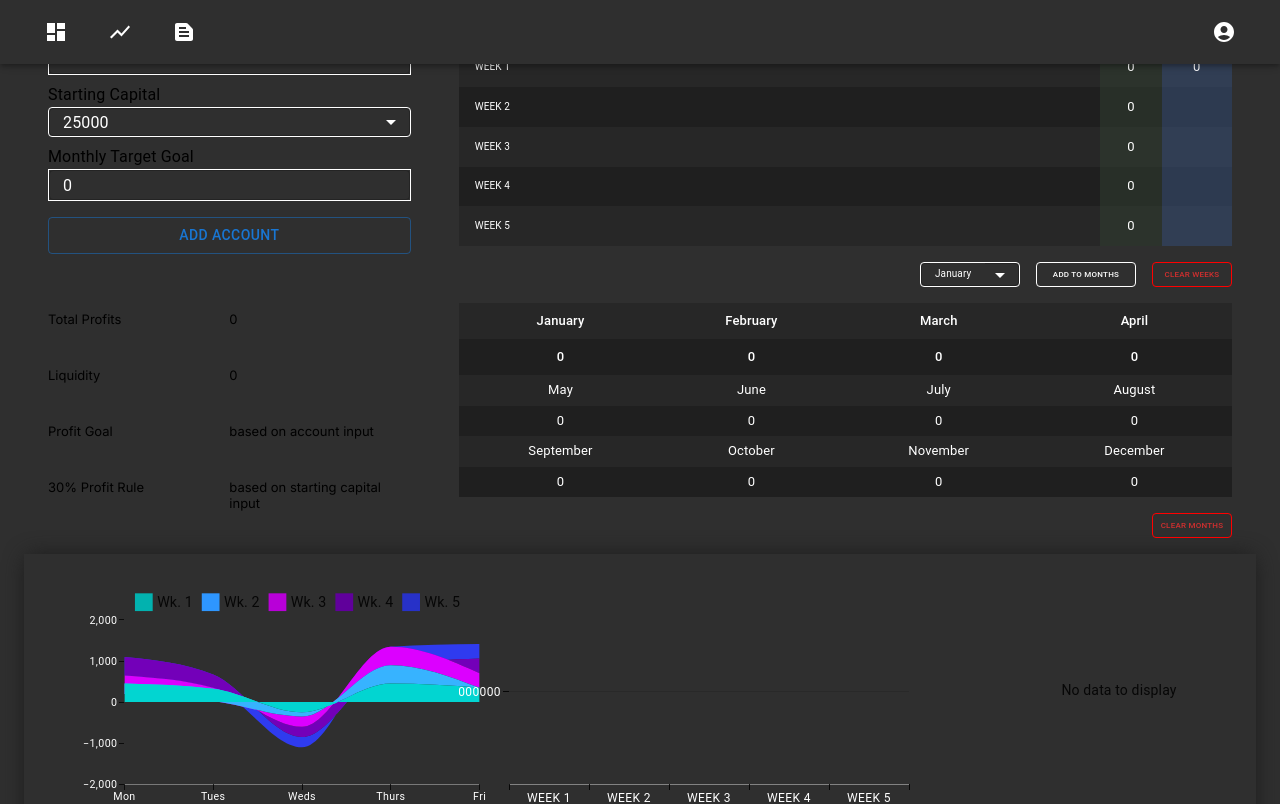
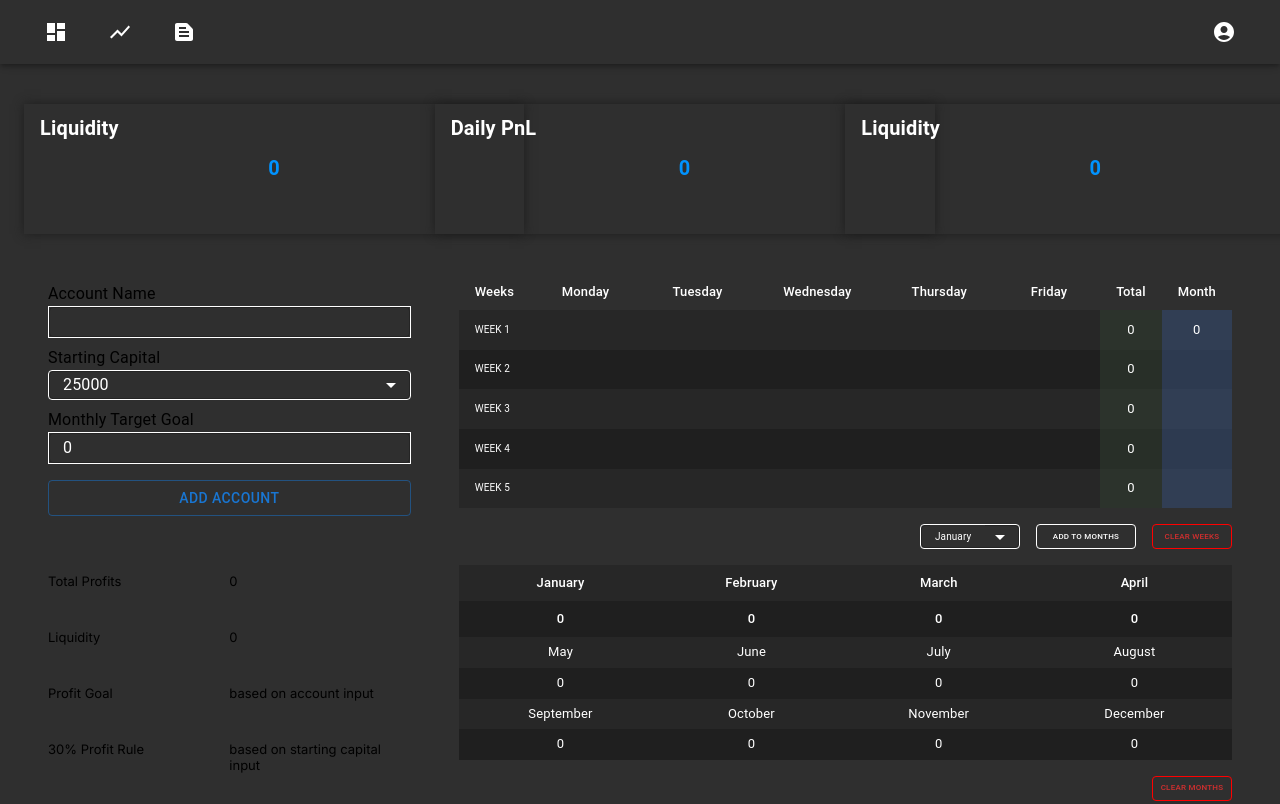
Before and after one commit to mikeemorales/day-trading-journal, a Next.js app: page /dashboard in a window 1280 px wide. Shown: the top 804 px of the page. Built offline with nearby package versions, Linux system fonts and the light colour scheme.

Commit message:
added new components

```diff
--- a/src/app/components/accountsContext.tsx
+++ b/src/app/components/accountsContext.tsx
@@ -15,11 +15,11 @@ export const useAccountContext = () => {
   return context;
 };
 
-export const AccountProvider = ({ children }: {children: React.ReactNode}) => {
+export const AccountProvider = ({ children }: { children: React.ReactNode }) => {
   const [liquidity, setLiquidity] = useState<number>(0);
 
   const updateLiquidity = (newLiquidity: number) => {
-    setLiquidity(newLiquidity);
+    setLiquidity((prevLiquidity) => prevLiquidity + newLiquidity);
   };
 
   return (
--- a/src/app/dashboard/accounts.tsx
+++ b/src/app/dashboard/accounts.tsx
@@ -1,8 +1,6 @@
-"use client"
+"use client";
 import React, { useState } from 'react';
-import {
-  Table, TableBody, TableCell, TableContainer, TableHead, TableRow, Container, Button,
-} from '@mui/material';
+import { Table, TableBody, TableCell, TableContainer, TableHead, TableRow, Container, Button } from '@mui/material';
 import { useAccountContext } from '../components/accountsContext';
 import AccountForm from './accountsForm';
 
@@ -26,11 +24,13 @@ const AccountNames = () => {
     const newAccount = createData(name, accountType, monthlyGoal);
     setRows([newAccount, ...Array(4).fill(createData())]);
     setAccountCreated(true);
+    updateLiquidity(accountType);
   };
 
   const handleClearAccount = () => {
     setRows(Array(5).fill(createData()));
     setAccountCreated(false);
+    updateLiquidity(-liquidity);
   };
 
   return (
@@ -53,7 +53,7 @@ const AccountNames = () => {
                 <TableRow key={index} sx={{ '& td, & th': { border: 0 }, mb: 5, height: '2.5rem', backgroundColor: index % 2 === 0 ? '#272727' : '#1F1F1F' }}>
                   <TableCell component="th" scope="row" sx={{ fontSize: 'x-small', color: 'white' }}>{row.name || ''}</TableCell>
                   <TableCell align="center" sx={{ fontSize: 'x-small', color: 'white' }}>{row.accountType || ''}</TableCell>
-                  <TableCell align="center" sx={{ fontSize: 'x-small', color: 'white' }}>{row.name ? row.liquidity + liquidity : ''}</TableCell>
+                  <TableCell align="center" sx={{ fontSize: 'x-small', color: 'white' }}>{row.name ? liquidity : ''}</TableCell>
                   <TableCell align="center" sx={{ fontSize: 'x-small', color: 'white' }}>{row.monthlyGoal || ''}</TableCell>
                   <TableCell align="center">
                     {index === 0 && row.name && (
--- /dev/null
+++ b/src/app/dashboard/boxDailyPnL.tsx
@@ -0,0 +1,17 @@
+import React from 'react';
+import { Box, Typography } from '@mui/material';
+
+const BoxDailyPnL = ({ dailyPnL }: { dailyPnL: number | null }) => {
+  return (
+    <Box sx={{ display: 'flex', flexDirection: 'column', width: 500, height: 130, mx: 'auto', boxShadow: '0px 0px 10px #1e1e1e' }}>
+      <Typography variant='h6' fontWeight='bold' sx={{ pt: 1, pl: 2, color: '#FFFFFF' }}>
+        Daily PnL
+      </Typography>
+      <Typography variant='h6' fontWeight='bold' sx={{ display: 'flex', justifyContent: 'center', pt: 1, color: dailyPnL! < 0 ? '#FF4040' : '#0093FF' }}>
+        {dailyPnL !== null ? dailyPnL : 0}
+      </Typography>
+    </Box>
+  );
+}
+
+export default BoxDailyPnL;
--- /dev/null
+++ b/src/app/dashboard/boxLiquidity.tsx
@@ -0,0 +1,20 @@
+import React from 'react';
+import { Box, Typography } from '@mui/material';
+import { useAccountContext } from '../components/accountsContext';
+
+const BoxLiquidity = () => {
+  const { liquidity } = useAccountContext();
+
+  return (
+    <Box sx={{ display: 'flex', flexDirection: 'column', width: 500, height: 130, mx: 'auto', boxShadow: '0px 0px 10px #1e1e1e' }}>
+      <Typography variant='h6' fontWeight='bold' sx={{ pt: 1, pl: 2, color: '#FFFFFF' }}>
+          Liquidity
+        </Typography>
+        <Typography variant='h6' fontWeight='bold' sx={{ display: 'flex', justifyContent: 'center', pt: 1, color: liquidity < 0 ? '#FF4040' : '#0093FF' }}>
+          {liquidity}
+        </Typography>
+    </Box>
+  );
+}
+
+export default BoxLiquidity;
--- a/src/app/dashboard/mainLayout.tsx
+++ b/src/app/dashboard/mainLayout.tsx
@@ -18,6 +18,8 @@ import { SelectChangeEvent } from '@mui/material/Select';
 import { getAuth, signOut } from 'firebase/auth';
 import { useRouter } from 'next/navigation';
 import TradePercentage from './tradePercentage';
+import BoxLiquidity from './boxLiquidity';
+import BoxDailyPnL from './boxDailyPnL';
 
 const MainLayout: React.FC = () => {
   const [weeklyTotals, setWeeklyTotals] = useState<number[]>([0, 0, 0, 0, 0]);
@@ -25,6 +27,7 @@ const MainLayout: React.FC = () => {
   const [selectedMonth, setSelectedMonth] = useState<number>(0);
   const [dailyData, setDailyData] = useState<number[]>([]);
   const [anchorEl, setAnchorEl] = useState<null | HTMLElement>(null);
+  const [dailyPnL, setDailyPnL] = useState<number | null>(null);
 
   const router = useRouter();
 
@@ -89,12 +92,22 @@ const MainLayout: React.FC = () => {
           </Menu>
         </Toolbar>
       </AppBar>
-      <Container maxWidth={false} sx={{ height: '100vh', padding: 0, margin: 0, mt: 8, display: 'flex', justifyContent: 'center', alignItems: 'center' }}>
+      <Container maxWidth={false} sx={{ height: '100%', padding: 0, margin: 0, mt: 8, display: 'flex', justifyContent: 'center', alignItems: 'center' }}>
         <Grid container>
-          <Grid xs={4} sx={{ backgroundColor: '#2F2F2F', mt: -9 }}>
+          <Grid xs={4} sx={{  mt: 5 }}>
+            <BoxLiquidity/>
+          </Grid>
+          <Grid xs={4} sx={{ mt: 5 }}>
+          <BoxDailyPnL dailyPnL={dailyPnL} />
+          </Grid>
+          <Grid xs={4} sx={{ mt: 5, mb: 5 }}>
+          <BoxLiquidity/>
+          </Grid>
+
+          <Grid xs={4} sx={{ backgroundColor: '#2F2F2F' }}>
             <AccountNames />
           </Grid>
-          <Grid xs={8} sx={{ backgroundColor: '#2F2F2F', mt: -9 }}>
+          <Grid xs={8} sx={{ backgroundColor: '#2F2F2F' }}>
             <WeeklyDataGrid
                 setWeeklyTotals={setWeeklyTotals}
                 weeklyTotals={weeklyTotals}
@@ -103,6 +116,7 @@ const MainLayout: React.FC = () => {
                 selectedMonth={selectedMonth}
                 handleMonthChange={handleMonthChange}
                 setDailyData={setDailyData}
+                setDailyPnLValue={setDailyPnL}
             />
           </Grid>
           <Grid xs={4} sx={{ backgroundColor: '#2F2F2F', mt: -5 }}>
@@ -112,7 +126,7 @@ const MainLayout: React.FC = () => {
             <MonthlyDataGrid monthlyTotals={monthlyTotals} setMonthlyTotals={setMonthlyTotals} />
           </Grid>
 
-          <Box sx={{ width: '100%', boxShadow: '0px 0px 20px #1e1e1e', borderRadius: 3, mt: -7, pb: 5 }}>
+          <Box sx={{ width: '100%', boxShadow: '0px 0px 10px #1e1e1e', borderRadius: 3, mt: -7, pb: 5, mb: 3 }}>
             <Grid container>
               <Grid xs={4} sx={{ backgroundColor: '#2F2F2F' }}>
                 <TradePercentage/>
--- a/src/app/dashboard/weeklyDataGrid.tsx
+++ b/src/app/dashboard/weeklyDataGrid.tsx
@@ -42,6 +42,7 @@ const WeeklyDataGrid = ({
   selectedMonth,
   handleMonthChange,
   setDailyData,
+  setDailyPnLValue,
 }: {
   setWeeklyTotals: React.Dispatch<React.SetStateAction<number[]>>;
   weeklyTotals: number[];
@@ -50,10 +51,12 @@ const WeeklyDataGrid = ({
   selectedMonth: number;
   handleMonthChange: (event: SelectChangeEvent<number>) => void;
   setDailyData: React.Dispatch<React.SetStateAction<number[]>>;
+  setDailyPnLValue: React.Dispatch<React.SetStateAction<number | null>>;
 }) => {
   const [rows, setRows] = useState<RowData[]>([]);
   const { liquidity, updateLiquidity } = useAccountContext();
   const [disabledMonths, setDisabledMonths] = useState<boolean[]>(Array(12).fill(false));
+  const [dailyPnL, setDailyPnL] = useState<number | null>(null);
 
   useEffect(() => {
     const updateRows = () => {
@@ -78,7 +81,8 @@ const WeeklyDataGrid = ({
       (parseFloat(row.week5) || 0)
     );
 
-    updateLiquidity(newWeeklyTotals.reduce((acc, total) => acc + total, 0));
+    const totalWeeklyChange = newWeeklyTotals.reduce((acc, total) => acc + total, 0) - weeklyTotals.reduce((acc, total) => acc + total, 0);
+    updateLiquidity(totalWeeklyChange);
     setWeeklyTotals(newWeeklyTotals);
   }, [rows, setWeeklyTotals]);
 
@@ -97,6 +101,10 @@ const WeeklyDataGrid = ({
       (parseFloat(row.week5) || 0)
     );
     setDailyData(newData);
+
+    if (weekIndex >= 0 && weekIndex < 5) {
+      setDailyPnLValue(parseFloat(newValue.toString())); // Assuming newValue is a string or number
+    }
   };
 
   const handleClearAll = () => {
@@ -111,6 +119,8 @@ const WeeklyDataGrid = ({
     setRows(newRows);
     setWeeklyTotals([0, 0, 0, 0, 0]);
     setDisabledMonths(Array(12).fill(false));
+    updateLiquidity(-weeklyTotals.reduce((acc, total) => acc + total, 0));
+    setDailyPnLValue(null);
   };
 
   const handleAddToMonth = () => {
@@ -118,7 +128,8 @@ const WeeklyDataGrid = ({
       const newMonthlyTotals = [...monthlyTotals];
       const newDisabledMonths = [...disabledMonths];
 
-      newMonthlyTotals[selectedMonth] += weeklyTotals.reduce((acc, total) => acc + total, 0);
+      const weeklyTotal = weeklyTotals.reduce((acc, total) => acc + total, 0);
+      newMonthlyTotals[selectedMonth] += weeklyTotal;
       setMonthlyTotals(newMonthlyTotals);
       newDisabledMonths[selectedMonth] = true;
       setDisabledMonths(newDisabledMonths);
@@ -189,7 +200,7 @@ const WeeklyDataGrid = ({
                   );
                 })}
                 <TableCell align="center" sx={{ fontSize: 'small', color: 'white', backgroundColor: '#34423375' }}>{calculateWeeklyTotal(row)}</TableCell>
-                <TableCell align="center" sx={{ fontSize: 'small', color: 'white', backgroundColor: '#3D5B8975' }}>{index === 0 ? liquidity : ''}</TableCell>
+                <TableCell align="center" sx={{ fontSize: 'small', color: 'white', backgroundColor: '#3D5B8975' }}>{index === 0 ? weeklyTotals.reduce((acc, total) => acc + total, 0) : ''}</TableCell>
               </TableRow>
             ))}
           </TableBody>
```
